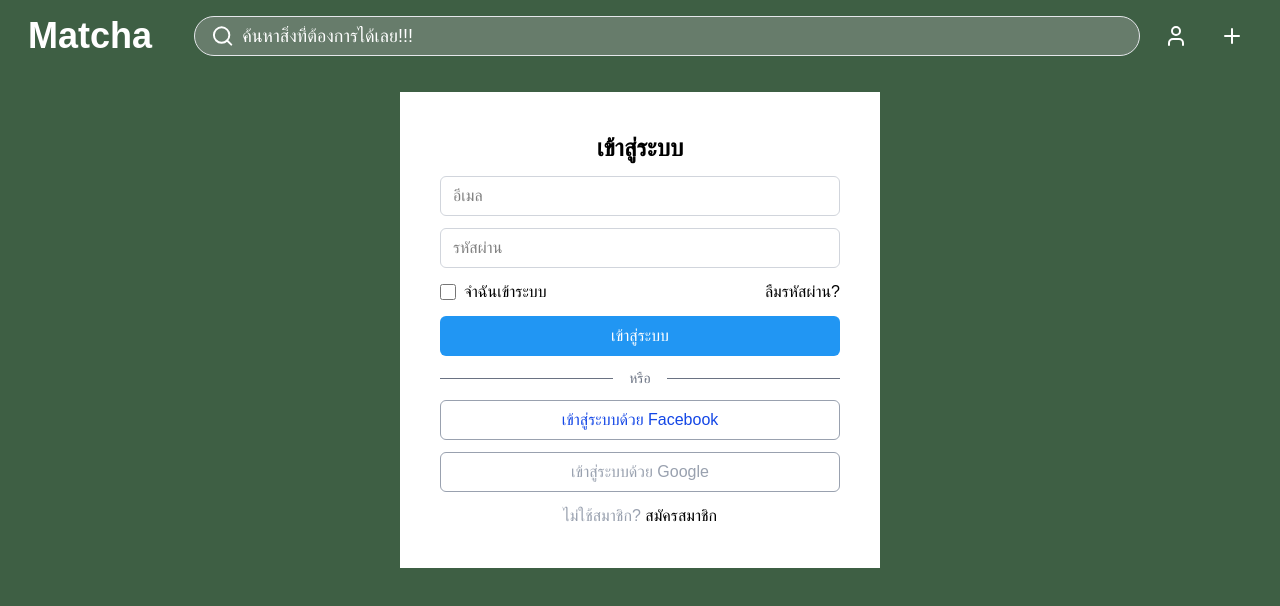
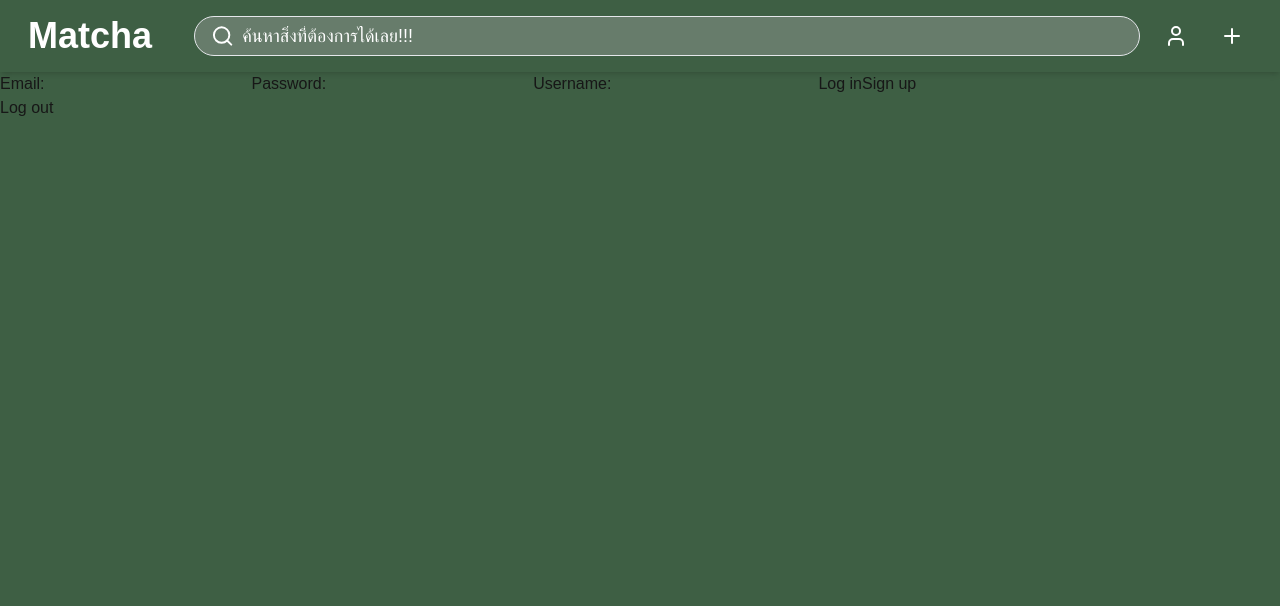
Before and after one commit to Kubnong/Matcha-Board, a Next.js app: page /login in a window 1280 px wide. Shown: the top 606 px of the page. Built offline with nearby package versions, Linux system fonts and the light colour scheme.

Commit message:
[Add] feature Login signup auth

```diff
--- a/package.json
+++ b/package.json
@@ -9,6 +9,8 @@
     "lint": "next lint"
   },
   "dependencies": {
+    "@supabase/ssr": "^0.6.1",
+    "@supabase/supabase-js": "^2.53.0",
     "lucide-react": "^0.536.0",
     "next": "15.4.5",
     "react": "19.1.0",
--- a/src/app/components/Navbar.tsx
+++ b/src/app/components/Navbar.tsx
@@ -21,9 +21,9 @@ export default function Navbar() {
                     />
                 </div>
                 <div>
-                    <button className="flex p-2 gap-1 text-white font-semibold hover:bg-[#677c6b] rounded-full">
+                    <Link href={"login"} className="flex p-2 gap-1 text-white font-semibold hover:bg-[#677c6b] rounded-full">
                         <User className="text-white"/>
-                    </button>
+                    </Link>
                 </div>
                 <div>
                     <Link href={"add_board"} className="flex p-2 gap-1 text-white font-semibold hover:bg-[#677c6b] rounded-full">
--- /dev/null
+++ b/src/app/error/page.tsx
@@ -0,0 +1,5 @@
+'use client'
+
+export default function ErrorPage() {
+  return <p>Sorry, something went wrong</p>
+}
--- /dev/null
+++ b/src/app/loading.tsx
@@ -0,0 +1,5 @@
+export default function Loading() {
+    return (
+        <div>Loading...</div>
+    )
+}
--- /dev/null
+++ b/src/app/login/actions.ts
@@ -0,0 +1,86 @@
+'use server'
+
+import { revalidatePath } from 'next/cache'
+import { redirect } from 'next/navigation' //ใช้ตอนอยู่ use server
+
+import { createClient } from '@/lib/supabase/server'
+
+export async function login(formData: FormData) {
+  const supabase = await createClient()
+
+  // type-casting here for convenience
+  // in practice, you should validate your inputs
+  const data = {
+    email: formData.get('email') as string,
+    password: formData.get('password') as string,
+  }
+
+  const { error } = await supabase.auth.signInWithPassword(data)
+
+  if (error) {
+    console.log(error)
+    redirect('/error')
+  }
+
+  revalidatePath('/', 'layout')
+  console.log('success login')
+  redirect('/')
+}
+
+export async function signup(formData: FormData) {
+  const supabase = await createClient()
+
+  const email = formData.get('email') as string
+  const password = formData.get('password') as string
+  const username = formData.get('username') as string
+
+  const { data: authData , error: authError } = await supabase.auth.signUp({
+    email : email,
+    password : password
+  })
+
+  if (authError) {
+    console.log('Auth error :',authError)
+    redirect('/error')
+  }
+
+  const userId = authData.user?.id
+  if (!userId) {
+    console.error('No user ID returned from auth')
+    redirect('/error')
+  }
+
+  const {error : errorInsert} = await supabase
+    .from('users')
+    .insert({ user_id:userId, username:username, create_at: Date.now.toString})
+
+  if(errorInsert) {
+    console.log('Insert error :',errorInsert)
+    redirect('/error')
+  }
+  // const data = {
+  //   email: formData.get('email') as string,
+  //   password: formData.get('password') as string,
+  // }
+  // const { error } = await supabase.auth.signUp(data)
+
+  // if (error) {
+  //   redirect('/error')
+  // }
+
+  // revalidatePath('/', 'layout')
+  // console.log('success singup')
+  // redirect('/')
+}
+
+export async function logout() {
+  const supabase = await createClient()
+  const { error } = await supabase.auth.signOut()
+
+  if (error) {
+    redirect('/error')
+  }
+
+  console.log('success logout')
+  redirect('/')
+}
--- a/src/app/login/page.tsx
+++ b/src/app/login/page.tsx
@@ -1,61 +1,83 @@
-import Link from 'next/link';
+// import Link from 'next/link';
 
-export default function Page() {
-    return(
-        <div className="flex flex-col p-5 bg-[#3E5F44] gap-3 items-center justify-center w-full h-full">
-            <div className="flex flex-col items-center  bg-white p-10 gap-3 ">
-                <div className="text-2xl font-bold text-black">
-                    เข้าสู่ระบบ
-                </div>
-                <div className="flex w-full">
-                    <input
-                        type='email'
-                        placeholder='อีเมล'
-                        className='text-black border-1 border-gray-300 hover:border-gray-400 focus:outline-none focus:border-[#2196F3] w-full h-10 p-3 rounded-md'
-                    />
-                </div>
-                <div className="flex w-full">
-                    <input
-                        type='email'
-                        placeholder='รหัสผ่าน'
-                        className='flex text-black border-1 border-gray-300 hover:border-gray-400 focus:outline-none focus:border-[#2196F3] w-full h-10 p-3 rounded-md'
-                    />
-                </div>
-                <div className="flex justify-between w-full text-black items-center">
-                    <div className="flex items-center">
-                        <input
-                            type='checkbox'
-                            className="mr-2 size-4"
-                        />
-                        จำฉันเข้าระบบ
-                    </div>
-                    <Link href='/signup'>
-                        ลืมรหัสผ่าน?
-                    </Link>
-                </div>
-                <button className='flex rounded-md bg-[#2196F3] text-white w-full h-10 items-center justify-center'>
-                    เข้าสู่ระบบ
-                </button>
-                <div className="flex items-center w-full h-5 justify-center gap-2">
-                    <div className="w-full h-px bg-gray-500"/>
-                        <span className="px-2 text-gray-500 text-sm">หรือ</span>
-                    <div className="w-full h-px bg-gray-500"/>
-                </div>
-                <div className='flex border-1 border-gray-400 rounded-md bg-white text-blue-700 w-100 h-10 justify-center'>
-                    <button>
-                        เข้าสู่ระบบด้วย Facebook
-                    </button>
-                </div>
-                <div className='flex border-1 border-gray-400 rounded-md bg-white text-gray-400 w-100 h-10 justify-center'>
-                    <button>
-                        เข้าสู่ระบบด้วย Google
-                    </button>
-                </div>
-                <div className="text-gray-400">
-                    ไม่ใช้สมาชิก?
-                    <a href="#" className='text-black'> สมัครสมาชิก</a>
-                </div>
-            </div>
-        </div>
-    )
+// export default function Page() {
+//     return(
+//         <div className="flex flex-col p-5 bg-[#3E5F44] gap-3 items-center justify-center w-full h-full">
+//             <div className="flex flex-col items-center  bg-white p-10 gap-3 ">
+//                 <div className="text-2xl font-bold text-black">
+//                     เข้าสู่ระบบ
+//                 </div>
+//                 <div className="flex w-full">
+//                     <input
+//                         type='email'
+//                         placeholder='อีเมล'
+//                         className='text-black border-1 border-gray-300 hover:border-gray-400 focus:outline-none focus:border-[#2196F3] w-full h-10 p-3 rounded-md'
+//                     />
+//                 </div>
+//                 <div className="flex w-full">
+//                     <input
+//                         type='email'
+//                         placeholder='รหัสผ่าน'
+//                         className='flex text-black border-1 border-gray-300 hover:border-gray-400 focus:outline-none focus:border-[#2196F3] w-full h-10 p-3 rounded-md'
+//                     />
+//                 </div>
+//                 <div className="flex justify-between w-full text-black items-center">
+//                     <div className="flex items-center">
+//                         <input
+//                             type='checkbox'
+//                             className="mr-2 size-4"
+//                         />
+//                         จำฉันเข้าระบบ
+//                     </div>
+//                     <Link href='/signup'>
+//                         ลืมรหัสผ่าน?
+//                     </Link>
+//                 </div>
+//                 <button className='flex rounded-md bg-[#2196F3] text-white w-full h-10 items-center justify-center'>
+//                     เข้าสู่ระบบ
+//                 </button>
+//                 <div className="flex items-center w-full h-5 justify-center gap-2">
+//                     <div className="w-full h-px bg-gray-500"/>
+//                         <span className="px-2 text-gray-500 text-sm">หรือ</span>
+//                     <div className="w-full h-px bg-gray-500"/>
+//                 </div>
+//                 <div className='flex border-1 border-gray-400 rounded-md bg-white text-blue-700 w-100 h-10 justify-center'>
+//                     <button>
+//                         เข้าสู่ระบบด้วย Facebook
+//                     </button>
+//                 </div>
+//                 <div className='flex border-1 border-gray-400 rounded-md bg-white text-gray-400 w-100 h-10 justify-center'>
+//                     <button>
+//                         เข้าสู่ระบบด้วย Google
+//                     </button>
+//                 </div>
+//                 <div className="text-gray-400">
+//                     ไม่ใช้สมาชิก?
+//                     <a href="#" className='text-black'> สมัครสมาชิก</a>
+//                 </div>
+//             </div>
+//         </div>
+//     )
+// }
+
+import { login, signup, logout } from './actions'
+
+export default function LoginPage() {
+  return (
+    <div>
+      <form>
+        <label htmlFor="email">Email:</label>
+        <input id="email" name="email" type="email" required />
+        <label htmlFor="password">Password:</label>
+        <input id="password" name="password" type="password" required />
+        <label htmlFor="username">Username:</label>
+        <input id="username" name="username" type="text"/>
+        <button formAction={login}>Log in</button>
+        <button formAction={signup}>Sign up</button>
+      </form>
+      <button onClick={logout}>Log out</button>
+    </div>
+
+
+  )
 }
--- a/src/app/page.tsx
+++ b/src/app/page.tsx
@@ -2,10 +2,51 @@
 
 import { Swiper, SwiperSlide } from 'swiper/react';
 import 'swiper/css';
+import { createClient } from '@/lib/supabase/client';
+import { Suspense, useEffect, useState } from 'react';
+import { useRouter } from 'next/navigation' //ใช้ตอนอยู่ use client
 
 export default function Home() {
+  const [users, setUser] = useState<any>({})
+  const [loading, setLoading] = useState(true)
+  const router = useRouter()
+
+  useEffect(() => {
+    const fetchData = async () => {
+      const supabase = createClient()
+      const { data: { session } } = await supabase.auth.getSession();
+      const userId = session?.user?.id;
+      // const { data: {user} ,error } = await supabase.auth.getUser()
+      // if(error) {
+      //   router.push("/login")
+      // } else {
+      //   setUser(user)
+      // }
+      const { data: userData, error } = await supabase
+        .from('users')
+        .select(`username`)
+        .eq('user_id',userId)
+
+      if(error) {
+        console.log('Error',error)
+        router.push("/error")
+      } else {
+        console.log(userData)
+        setUser(userData[0])
+      }
+
+      setLoading(false)
+    }
+
+    fetchData()
+  }, [])
+
+  if (loading)
+    return <div>Loading...</div>
+
   return (
-    <div className="flex flex-col max-w-screen-2xl mx-auto w-full bg-[#354538] p-6 gap-y-5">
+    <Suspense fallback={<div>กำลังโหลดข้อมูล...</div>}>
+      <div className="flex flex-col max-w-screen-2xl mx-auto w-full bg-[#354538] p-6 gap-y-5">
       <div className="overflow-x-auto w-full">
         <Swiper
           spaceBetween={8}
@@ -21,6 +62,9 @@ export default function Home() {
             </SwiperSlide>
           ))}
         </Swiper>
+      </div>
+      <div className="text-4xl font-bold text-white whitespace-nowrap">
+        {users.username}
       </div>
       <div className="flex flex-col bg-[#58695B] p-5 rounded-2xl gap-y-5 tex">
         <div className="flex flex-col bg-[#736767] p-5 rounded-2xl gap-3">
@@ -115,6 +159,7 @@ export default function Home() {
           </div>
         </div>
       </div>
-    </div>
+      </div>
+    </Suspense>
   );
 }
--- /dev/null
+++ b/src/lib/supabase/client.tsx
@@ -0,0 +1,7 @@
+import { createBrowserClient } from '@supabase/ssr'
+export function createClient() {
+  return createBrowserClient(
+    process.env.NEXT_PUBLIC_SUPABASE_URL!,
+    process.env.NEXT_PUBLIC_SUPABASE_ANON_KEY!
+  )
+}
--- /dev/null
+++ b/src/lib/supabase/server.tsx
@@ -0,0 +1,27 @@
+import { createServerClient } from '@supabase/ssr'
+import { cookies } from 'next/headers'
+
+export async function createClient() {
+  const cookieStore = await cookies()
+
+  return createServerClient(
+    process.env.NEXT_PUBLIC_SUPABASE_URL!,
+    process.env.NEXT_PUBLIC_SUPABASE_ANON_KEY!,
+    {
+      cookies: {
+        getAll() {
+          return cookieStore.getAll()
+        },
+        setAll(cookiesToSet) {
+          try {
+            cookiesToSet.forEach(({ name, value, options }) =>
+              cookieStore.set(name, value, options)
+            )
+          } catch {
+            // ignore เพราะ Server Component จะเซต cookie ไม่ได้โดยตรง
+          }
+        },
+      },
+    }
+  )
+}
```
Also changed, not shown: 1 other file (tests, documents, lock files or other folders).
